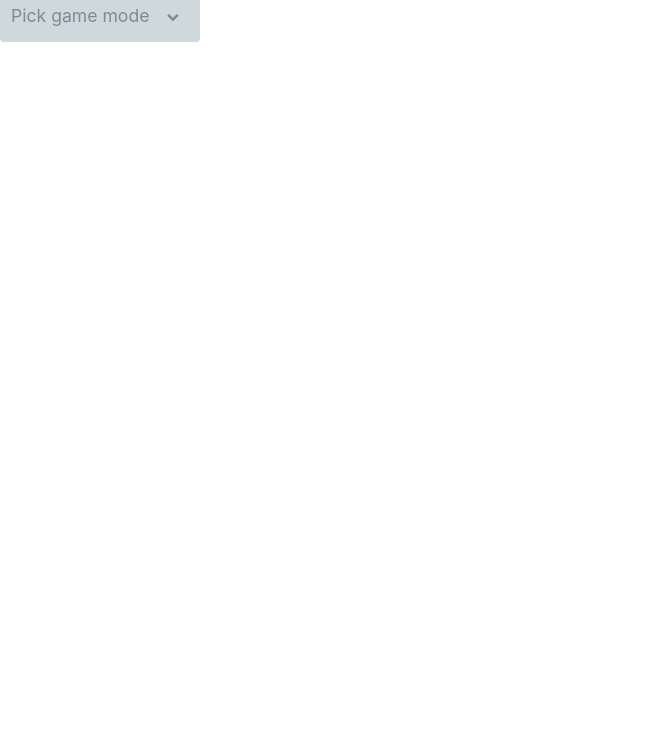
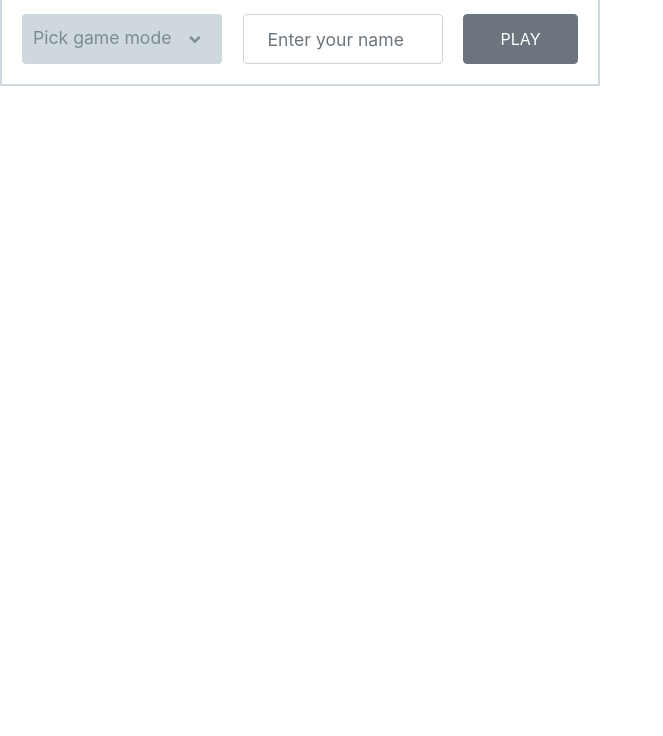
Before and after one commit to OlegBalabukh/game-in-dots, a React app: page / in a window 1280 px wide. Shown: the part 64-800 px from the top of the page, without its empty margins (0-663 px from the left). Built offline with nearby package versions, Linux system fonts and the light colour scheme.

Commit message:
created InputField and PlayButton components

```diff
--- a/src/components/InputField/InputField.css
+++ b/src/components/InputField/InputField.css
@@ -0,0 +1,6 @@
+#input {
+  width: 200px;
+  padding: 24px;
+  color: #7B8D93;
+  font-size: 1.1em;
+}
--- a/src/components/InputField/InputField.js
+++ b/src/components/InputField/InputField.js
@@ -0,0 +1,22 @@
+import React, { useState } from 'react';
+import './InputField.css';
+
+const InputField = () => {
+  const [input, setInput] = useState("");
+
+  const handleChange = ({ target: { value }}) => {
+    setInput(value)
+  }
+
+  return (
+    <input
+      className="form-control"
+      id="input"
+      type="text"
+      placeholder="Enter your name"
+      onChange={handleChange}
+      />
+  )
+}
+
+export default InputField;
--- a/src/components/PlayButton/PlayButton.js
+++ b/src/components/PlayButton/PlayButton.js
@@ -0,0 +1,18 @@
+import React, { useState } from 'react';
+
+const PlayButton = () => {
+  const [name, setName] = useState("PLAY");
+
+  const handleClick = () => setName("PLAY AGAIN");
+
+  return (
+    <button
+      type="button"
+      className="btn btn-secondary"
+      style={{width: "115px", padding: "10px"}}
+      onClick={handleClick}
+    > {name} </button>
+  )
+}
+
+export default PlayButton;
--- a/src/containers/App/App.css
+++ b/src/containers/App/App.css
@@ -1,38 +1,9 @@
-.App {
-  text-align: center;
+.inlineBlock {
+  display:flex;
+  flex-direction: row;
+  justify-content: space-between;
+  padding: 20px;
+  width: 600px;
+  height: auto;
+  border: 2px solid #CFD8DC;
 }
-
-.App-logo {
-  height: 40vmin;
-  pointer-events: none;
-}
-
-@media (prefers-reduced-motion: no-preference) {
-  .App-logo {
-    animation: App-logo-spin infinite 20s linear;
-  }
-}
-
-.App-header {
-  background-color: #282c34;
-  min-height: 100vh;
-  display: flex;
-  flex-direction: column;
-  align-items: center;
-  justify-content: center;
-  font-size: calc(10px + 2vmin);
-  color: white;
-}
-
-.App-link {
-  color: #61dafb;
-}
-
-@keyframes App-logo-spin {
-  from {
-    transform: rotate(0deg);
-  }
-  to {
-    transform: rotate(360deg);
-  }
-}
--- a/src/containers/App/App.js
+++ b/src/containers/App/App.js
@@ -1,12 +1,19 @@
 import React from 'react';
 
 import DropDown from '../../components/DropDown/DropDown';
+import InputField from '../../components/InputField/InputField';
+import PlayButton from '../../components/PlayButton/PlayButton';
 import './App.css';
 
 const App = () => (
   <>
     <h1>Game In Dots</h1>
-    <DropDown/>
+    <div className="inlineBlock">
+      <DropDown/>
+      <InputField/>
+      <PlayButton/>
+    </div>
+
   </>
 
 )
```
